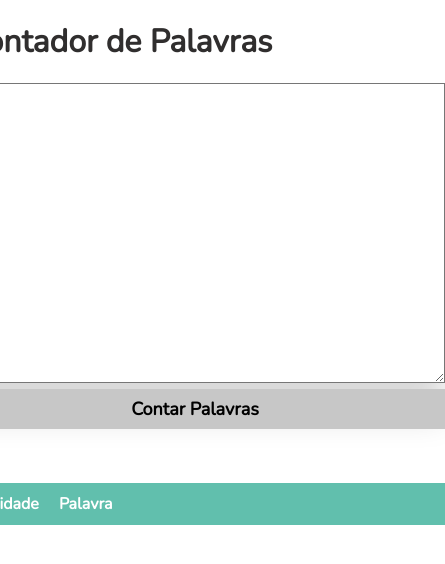
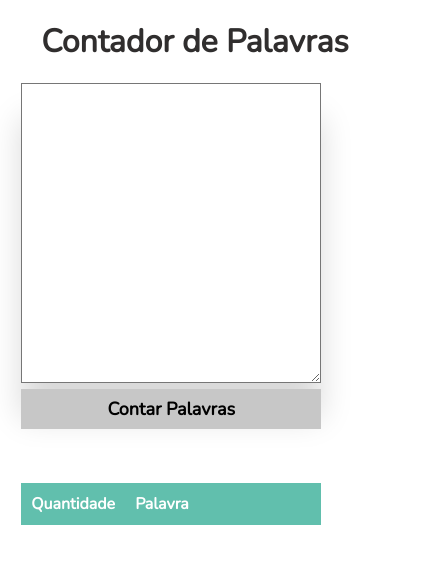
Before and after one commit to Kauan003/WordFrequency, a plain HTML site: page index.html in a window 390 px wide. Shown: the whole page, 445 px wide, since content can reach past the window. Drawn offline with nearby package versions, Linux system fonts and the light colour scheme.

Commit message:
add responsiveness

```diff
--- a/estilo.css
+++ b/estilo.css
@@ -9,22 +9,23 @@
 }
 section
 {
+    position: relative;
     display: grid;
     align-items: center;
     justify-content: center;
 }
 h1
 {
-    font-size: xx-large;
+    font-size: 3rem;
     color: rgb(48, 46, 46);
     margin: 20px;
 }
+div{
+    width: 600px;
+}
 .Text_Area
 {
-
-    width:500px;
     height: 400px;
-
 }
 textarea
 {
@@ -37,7 +38,6 @@ textarea
 .Resposta
 {
     position: relative;
-    width: 500px;
     align-items: start;
     color: white;
 }
@@ -96,3 +96,13 @@ td:last-child
 {
     width: 80%;
 }
+@media (max-width:550px) {
+    h1{
+        font-size:2rem;
+    }
+
+    div{
+        width: 300px;
+        font: 0.5em;
+    }
+}
```
